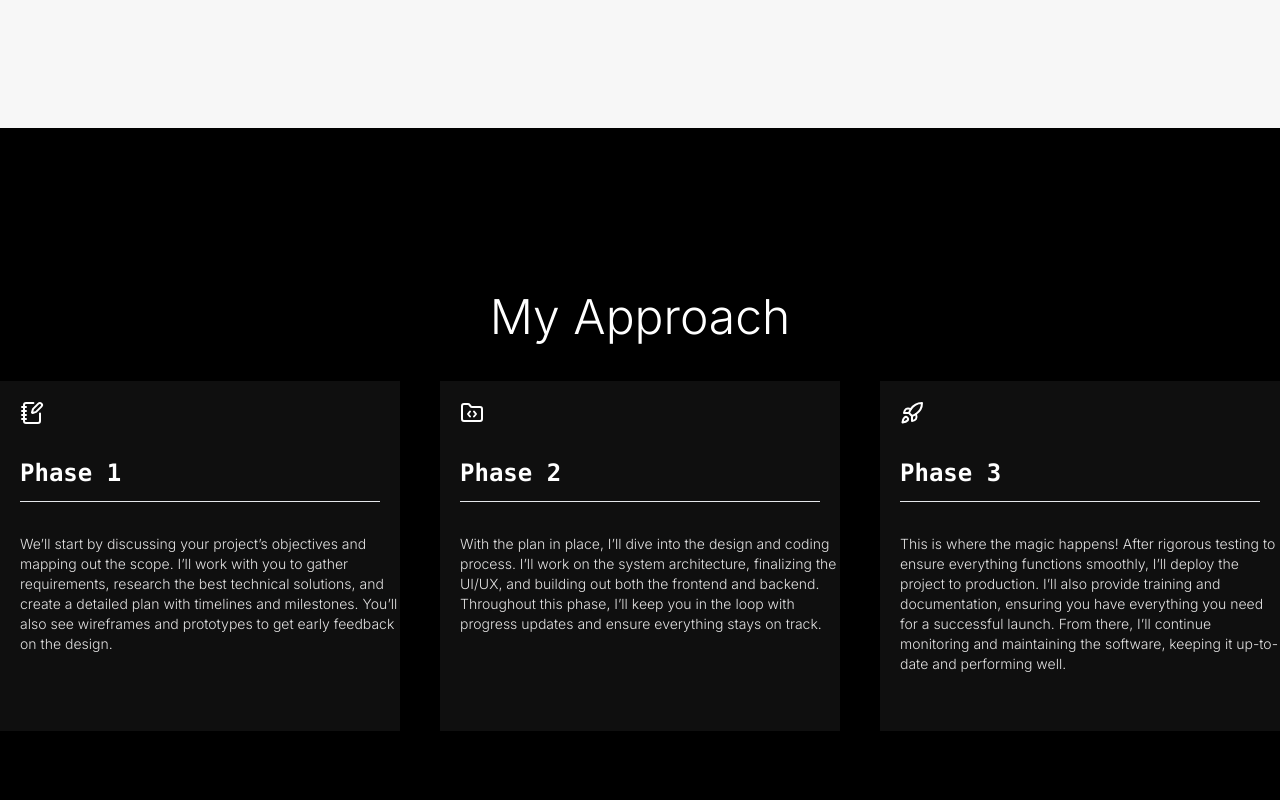
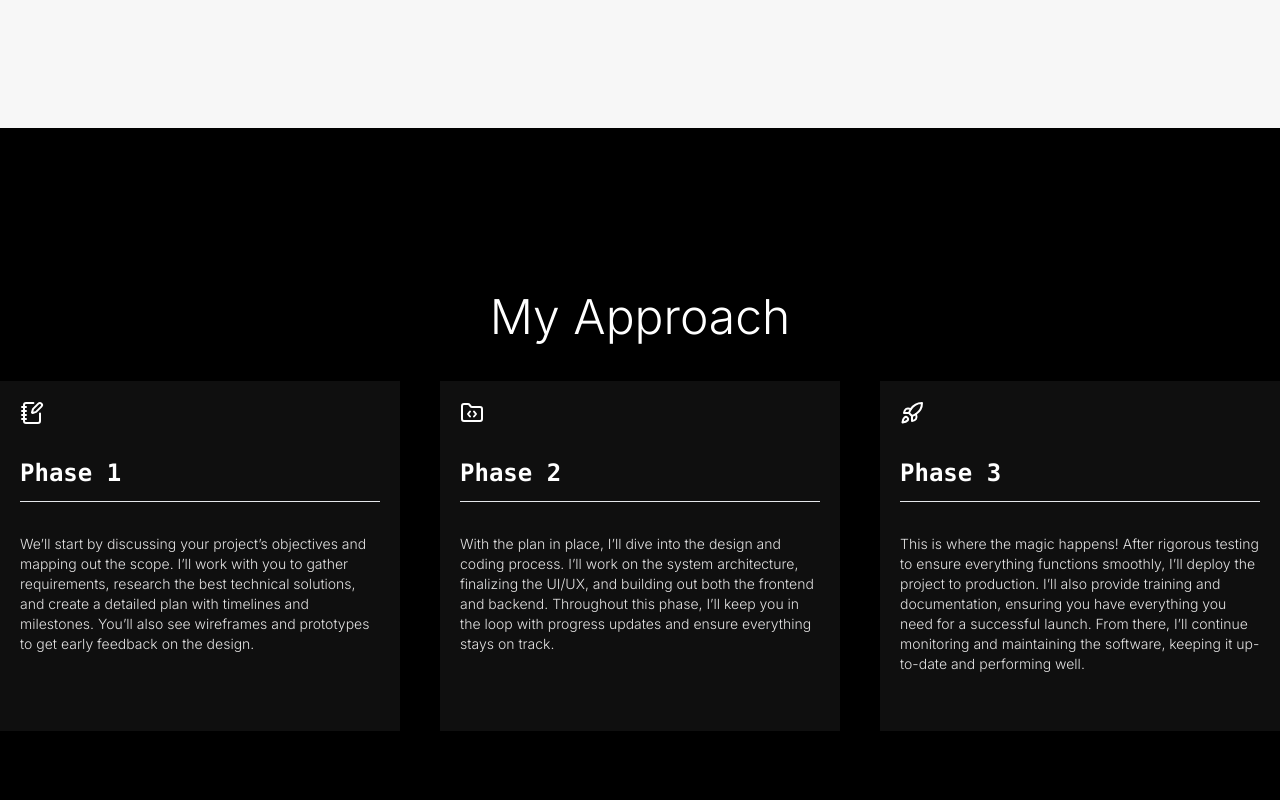
Before and after one commit to patacsilpam/pampatacsil, a Next.js app: page / in a window 1280 px wide. Shown: the part 2980-3780 px from the top of the page. Built offline with nearby package versions, Linux system fonts and the light colour scheme.

Commit message:
feat: removed unused libraries and dependencies and added for animation for greater user experience

```diff
--- a/components/Services.jsx
+++ b/components/Services.jsx
@@ -1,31 +1,44 @@
-import React from "react";
+"use client"; // Ensure that this file is a client-side component
+
 import { services } from "@/data/globals";
-import MagicButton from "./ui/MagicButton";
+import { motion } from "framer-motion";
+import { useRef } from "react";
+
 const Services = () => {
+  const scrollRef = useRef(null);
+
   return (
     <div
       id="about"
-      className="bg-[#000000] flex flex-col justify-center items-center  w-screen min-h-[768px] md:p-20 p-10 gap-10"
+      className="bg-[#000000] flex flex-col justify-center items-center min-h-[768px] md:p-20 p-10 gap-10"
+      ref={scrollRef}
+      style={{ overflow: "auto" }} // Correct scroll direction (likely vertical)
     >
       <div className="text-white text-center md:space-y-5 space-y-1">
-        <h1 className="md:text-5xl text-2xl  font-light">
+        <h1 className="md:text-5xl text-2xl font-light">
           My Approach
         </h1>
+      </div>
 
-      </div>
-      <div className=" flex md:flex-row justify-center items-center flex-col gap-10 ">
+      <div className="flex md:flex-row justify-center items-center flex-col gap-10">
         {services.map((service, key) => (
-          <div
+          <motion.div
             key={key}
-            className="text-white md:w-[400px] w-full min-h-[350px] h-full p-5 bg-[#0f0f0f] relative group"
+            className="text-white md:w-[400px] w-full min-h-[350px] h-full p-5 bg-[#0f0f0f]"
+            initial={{ opacity: 0, y: 50 }} // Slide up animation
+            whileInView={{ opacity: 1, y: 0 }} // Fade in and slide into place
+            viewport={{ once: true, amount: 0.2 }} // Trigger once when 20% of the element is visible
+            transition={{ duration: 0.6 }} // Customize the transition duration
           >
             <span>{<service.icon />}</span>
-            <p className="text-2xl mt-8 mb-3 font-extrabold"><code>{service.title}</code></p>
+            <p className="text-2xl mt-8 mb-3 font-extrabold">
+              <code>{service.title}</code>
+            </p>
             <hr />
-            <div className="absolute"><p className="text-sm font-light mt-8 text-[#e3e2e2]">
+            <p className="text-sm font-light mt-8 text-[#e3e2e2]">
               {service.description}
-            </p></div>
-          </div>
+            </p>
+          </motion.div>
         ))}
       </div>
     </div>
```
